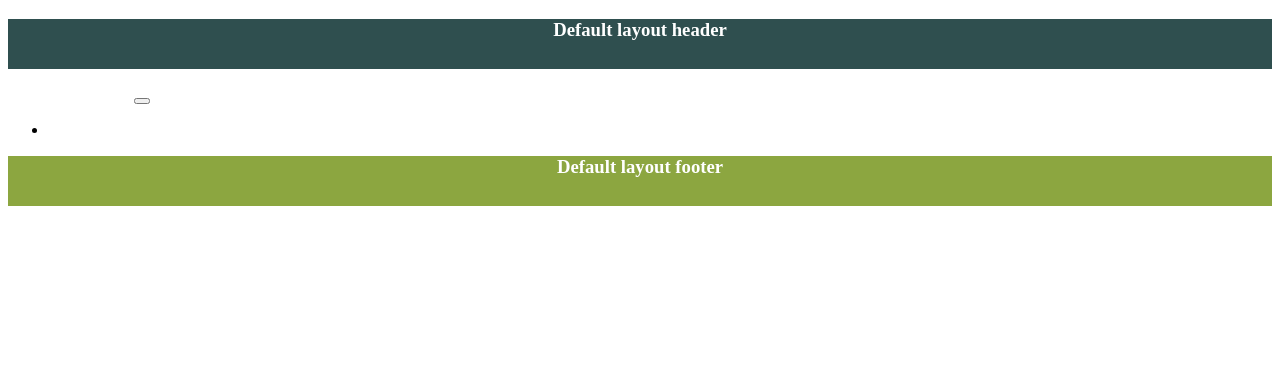
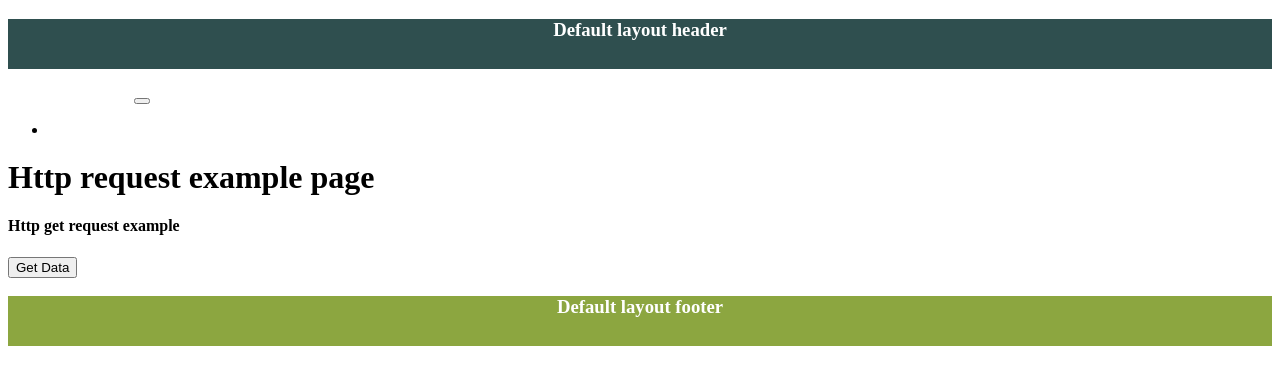
Before and after one commit to mamunurrashid1010/nuxt3-practice, a Nuxt app: page /httpRequest in a window 1280 px wide. Shown: the top 384 px of the page. Built offline with nearby package versions, Linux system fonts and the light colour scheme.

Commit message:
Http request : get request example add

```diff
--- /dev/null
+++ b/components/httpRequest/getRequest.vue
@@ -0,0 +1,43 @@
+<template>
+    <div>
+        <h4>Http get request example</h4>
+
+        <button class="btn btn-primary" @click="getData()">Get Data</button>
+
+        <div v-for="post in posts">
+            <p v-if="post.id <=10">
+                ID :{{post.id}} <br>
+                Title :{{post.title}}<br>
+                Message :{{post.body}}<br>
+            </p>
+        </div>
+
+    </div>
+</template>
+
+<script>
+import axios from "axios";
+export default {
+    name:'get-request',
+    data(){
+        return{
+            posts:[],
+        }
+    },
+    methods:{
+        getData(){
+            axios.get('https://jsonplaceholder.typicode.com/posts')
+                .then(req=>{
+                    this.posts = req.data;
+                })
+                .catch(e=>{
+                    alert('Error')
+                })
+        }
+    }
+}
+</script>
+
+<style scoped>
+
+</style>
--- a/layouts/default.vue
+++ b/layouts/default.vue
@@ -17,6 +17,7 @@
                       <NuxtLink to="/product" class="nav-item-link">PRODUCT</NuxtLink>
                       <NuxtLink to="/service" class="nav-item-link">SERVICE</NuxtLink>
                       <NuxtLink to="/stateExample" class="nav-item-link">STATE EXAMPLE</NuxtLink>
+                      <NuxtLink to="/httpRequest" class="nav-item-link">HTTP REQUEST</NuxtLink>
                   </li>
               </ul>
           </div>
--- /dev/null
+++ b/pages/httpRequest/index.vue
@@ -0,0 +1,19 @@
+<template>
+    <div>
+        <title>Http Request</title>
+        <h1>Http request example page</h1>
+
+        <!--  get request component  -->
+        <http-request-get-request/>
+    </div>
+</template>
+
+<script>
+export default {
+    name: 'http-request',
+}
+</script>
+
+<style scoped>
+
+</style>
```
Also changed, not shown: 2 other files (tests, documents, lock files or other folders).
